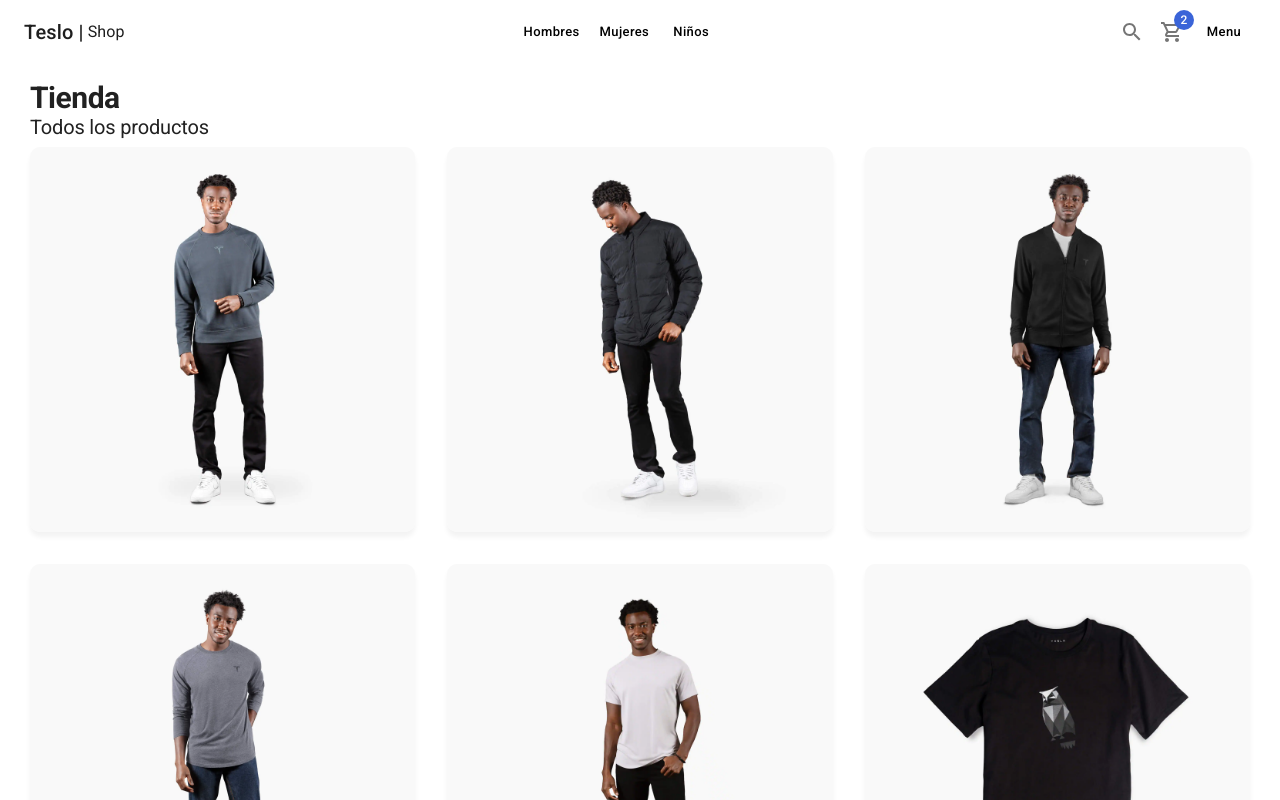
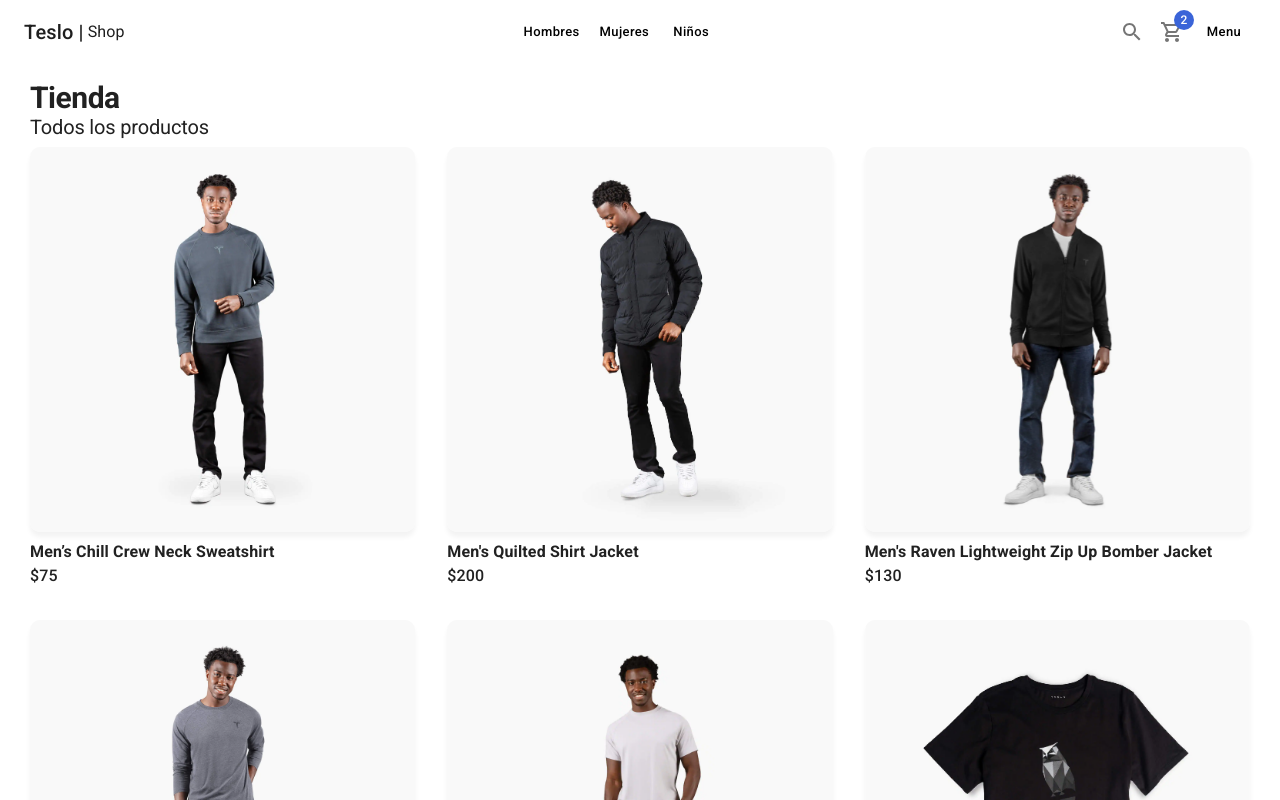
Before and after one commit to Dev-43MrL/teslo-shop, a Next.js app: page / in a window 1280 px wide. Shown: the top 800 px of the page. Built offline with nearby package versions, Linux system fonts and the light colour scheme.

Commit message:
Product Card

```diff
--- a/components/products/ProductCard.tsx
+++ b/components/products/ProductCard.tsx
@@ -1,23 +1,41 @@
-import { Card, CardActionArea, CardMedia, Grid } from '@mui/material'
+import { Box, Card, CardActionArea, CardMedia, Grid, Typography } from '@mui/material'
 import { IProduct } from '../../interfaces/products';
-import { FC } from 'react';
+import { FC, useMemo, useState } from 'react';
 
 interface Props {
   product: IProduct;
 }
 
 export const ProductCard: FC<Props> = ({ product }) => {
+
+  const [isHovered, setIsHovered]= useState(false);
+  const productImage = useMemo(() => {
+    return isHovered
+      ? `products/${product.images[1]}`
+      : `products/${product.images[0]}`
+  },[isHovered, product.images])
+
   return (
-    <Grid item xs={6} sm={4} key={product.slug}>
+    <Grid item
+      xs={6} onMouseLeave={() => setIsHovered(false)}
+      sm={4} onMouseEnter={() => setIsHovered(true)}
+      key={product.slug}
+    >
       <Card>
         <CardActionArea>
           <CardMedia
             component='img'
-            image={`products/${product.images[0]}`}
+            className='fadeIn'
+            image={productImage}
             alt={product.title}
           />
         </CardActionArea>
       </Card>
+
+      <Box sx={{ mt: 1}} className='fadeIn'>
+        <Typography fontWeight={700}>{product.title}</Typography>
+        <Typography fontWeight={500}>{`$${product.price}`}</Typography>
+      </Box>
     </Grid>
   )
 }
```
